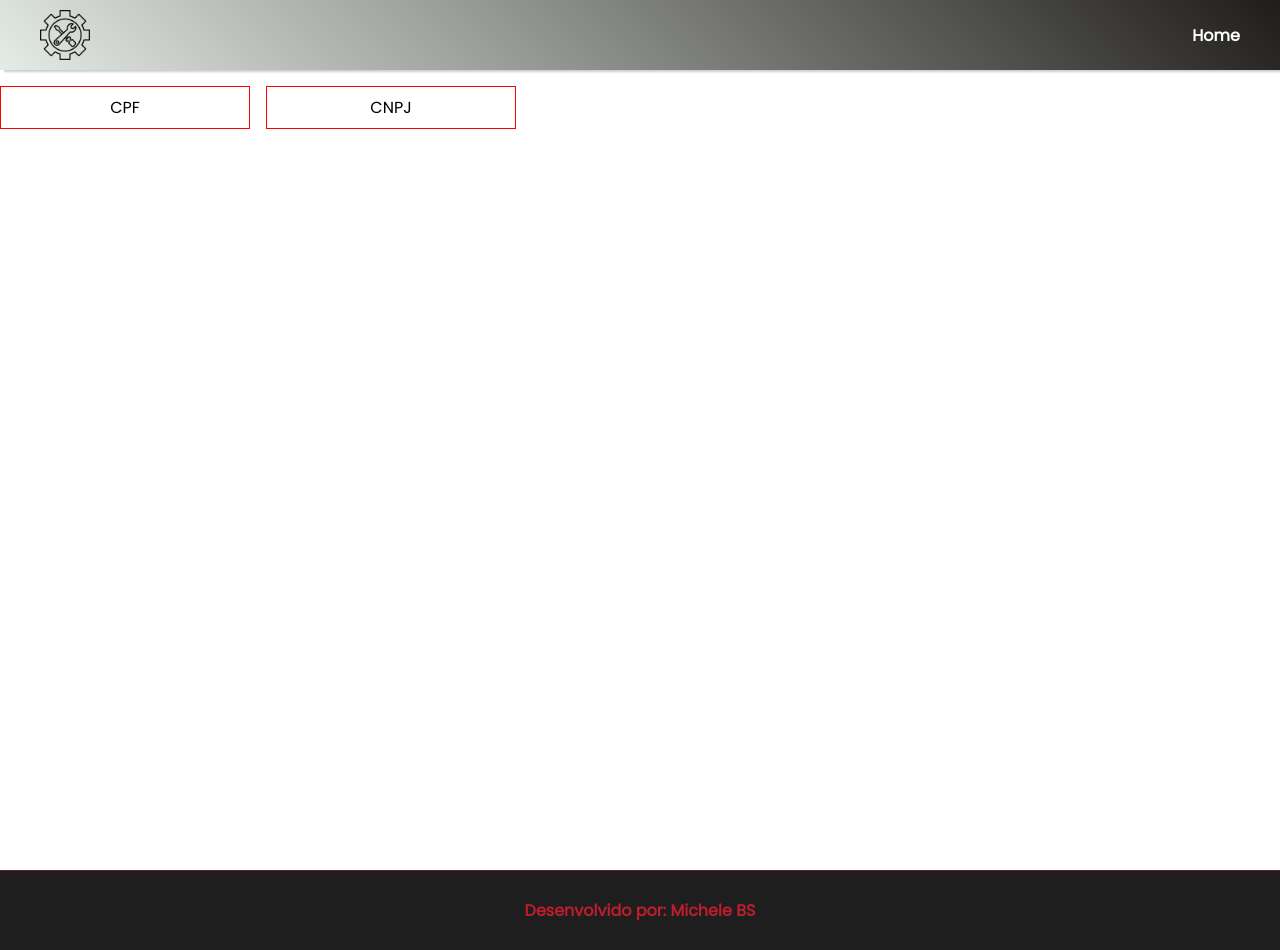
After one commit to michelebswm/projetos-diversos-python-html, a Flask app: page /validadordedocumentos in a window 1280 px wide. The commit adds this page. Run offline with Flask 3, Linux system fonts and the light colour scheme.

Commit message:
validador-docs-inicial

```diff
--- a/miniprojetos/forms.py
+++ b/miniprojetos/forms.py
@@ -65,3 +65,33 @@ class FormConversorUnidades(FlaskForm):
     quantidade = FloatField('Quantidade', validators=([DataRequired(), NumberRange(0, 1E+20)]))
     casas_decimais = IntegerField('Casas decimais', validators=[DataRequired(), NumberRange(min=1, max=12, message='Limite a ser gerado')])
     btn_converter_unidade = SubmitField('Converter')
+
+
+class FormValidadorCpf(FlaskForm):
+    cpf = StringField('CPF', validators=[DataRequired(message='Campo obrigatório')])
+    btn_validar_cpf = SubmitField('Validar')
+
+
+class FormValidadorCnpj(FlaskForm):
+    cnpj = StringField('CNPJ', validators=[DataRequired(message='Campo obrigatório')])
+    btn_validar_cnpj = SubmitField('Validar')
+
+
+class FormValidadorPis(FlaskForm):
+    pis = StringField('PIS', validators=[DataRequired(message='Campo obrigatório')])
+    btn_validar_pis = SubmitField('Validar')
+
+
+class FormValidadorCnh(FlaskForm):
+    cnh = StringField('CNH', validators=[DataRequired(message='Campo obrigatório')])
+    btn_validar_cnh = SubmitField('Validar')
+
+
+class FormValidadorTitulo(FlaskForm):
+    titulo = StringField('Titulo Eleitoral', validators=[DataRequired(message='Campo obrigatório')])
+    btn_validar_titulo = SubmitField('Validar')
+
+
+class FormValidadorRenavam(FlaskForm):
+    renavam = StringField('RENAVAM', validators=[DataRequired(message='Campo obrigatório')])
+    btn_validar_renavam = SubmitField('Validar')
--- a/miniprojetos/routes.py
+++ b/miniprojetos/routes.py
@@ -1,12 +1,13 @@
 from flask import Flask, render_template, url_for, request, flash, session, redirect
 from miniprojetos import app
-from miniprojetos.forms import FormGeradorSenha, FormGeradorCitacao, FormGeradorCitacaoPensador, FormTradutor, FormConversorMoeda, FormConversorUnidades
+from miniprojetos.forms import (FormGeradorSenha, FormGeradorCitacao, FormGeradorCitacaoPensador, FormTradutor, FormConversorMoeda, FormConversorUnidades,
+                                FormValidadorCpf, FormValidadorCnpj, FormValidadorPis, FormValidadorCnh, FormValidadorTitulo, FormValidadorRenavam)
 import requests
 import time
 from googletrans import Translator
 import secrets
 import string
-
+import validate_docbr as valid
 
 
 @app.route("/")
@@ -188,3 +189,70 @@ def conversor_unidades():
         casas_decimais = form_conversorunidades.casas_decimais.data
         conversao, sigla = converte_un(quantidade, unidade_origem, unidade_destino, casas_decimais)
     return render_template('conversorunidades.html', form_conversorunidades=form_conversorunidades, conversao=conversao, sigla=sigla)
+
+
+def validar_cpf(cpf):
+    return valid.CPF().validate(cpf)
+
+def validar_cnpj(cnpj):
+    return valid.CNPJ().validate(cnpj)
+
+def validar_pis(pis):
+    return valid.PIS().validate(pis)
+
+def validar_cnh(cnh):
+    return valid.CNH().validate(cnh)
+
+def validar_TituloEleitoral(titulo):
+    return valid.TituloEleitoral().validate(titulo)
+
+def validar_renavam(renavam):
+    return valid.RENAVAM().validate(renavam)
+
+@app.route('/validadordedocumentos', methods=['GET', 'POST'])
+def validador_documentos():
+    form_validador_cpf = FormValidadorCpf()
+    form_validador_cnpj = FormValidadorCnpj()
+    # form_validador_pis = FormValidadorPis()
+    # form_validador_cnh = FormValidadorCnh()
+    # form_validador_titulo = FormValidadorTitulo()
+    # form_validador_renavam = FormValidadorRenavam()
+
+    validacao_result = {}
+
+    if form_validador_cpf.validate_on_submit() and 'btn_validar_cpf' in request.form:
+        cpf = form_validador_cpf.cpf.data
+        validacao_result['cpf'] = ('CPF válido!' if validar_cpf(cpf) else 'CPF inválido!')
+        print(validacao_result['cpf'])
+        print(validacao_result)
+    if form_validador_cnpj.validate_on_submit() and 'btn_validar_cnpj' in request.form:
+        cnpj = form_validador_cnpj.cnpj.data
+        validacao_result['cnpj'] = ('CNPJ válido!' if validar_cnpj(cnpj) else 'CNPJ inválido!')
+        print(validacao_result['cnpj'])
+        print(validacao_result)
+        pass
+    #
+    # if form_validador_pis.validate_on_submit() and 'btn_validar_pis' in request.form:
+    #     # Lógica de validação de PIS
+    #     pass
+    #
+    # if form_validador_cnh.validate_on_submit() and 'btn_validar_cnh' in request.form:
+    #     # Lógica de validação de CNH
+    #     pass
+    #
+    # if form_validador_titulo.validate_on_submit() and 'btn_validar_titulo' in request.form:
+    #     # Lógica de validação de Título Eleitoral
+    #     pass
+    #
+    # if form_validador_renavam.validate_on_submit() and 'btn_validar_renavam' in request.form:
+    #     # Lógica de validação de RENAVAM
+    #     pass
+
+    return render_template('validadordedocumentos.html',
+                           form_validador_cpf=form_validador_cpf,
+                           form_validador_cnpj=form_validador_cnpj,
+                           # form_validador_pis=form_validador_pis,
+                           # form_validador_cnh=form_validador_cnh,
+                           # form_validador_titulo=form_validador_titulo,
+                           # form_validador_renavam=form_validador_renavam,
+                           validacao_result =validacao_result )
--- /dev/null
+++ b/miniprojetos/static/css/style-validadordedocumentos.css
@@ -0,0 +1,31 @@
+.container-validdoc {
+	min-height: 100vh;
+}
+
+.content-forms {
+	display: flex;
+	gap: 1rem;
+}
+
+.form-validdocs {
+	display: flex;
+	flex-wrap: wrap;
+}
+
+.item-validdocs {
+	text-align: center;
+	margin: 1rem 0;
+	padding: 0.5rem;
+	border: 1px solid red;
+	min-width: 250px;
+	cursor: pointer;
+}
+
+.content-item-renavam,
+.content-item-titulo,
+.content-item-cnh,
+.content-item-pis,
+.content-item-cnpj,
+.content-item-cpf {
+	display: none;
+}
--- a/miniprojetos/static/css/style.css
+++ b/miniprojetos/static/css/style.css
@@ -110,6 +110,11 @@ a {
 	color: #fff;
 }
 
+.docs {
+	background-color: #3d5a80;
+	color: #fff;
+}
+
 /* Estilização Navbar */
 header {
 	padding: 10px 40px;
--- /dev/null
+++ b/miniprojetos/static/js/style-validdocs.js
@@ -0,0 +1,94 @@
+function ativaFormularioCpf() {
+	const contentCpf = document.querySelector(".content-item-cpf");
+	if (
+		contentCpf.style.display === "none" ||
+		contentCpf.style.display === ""
+	) {
+		contentCpf.style.display = "block";
+	} else {
+		contentCpf.style.display = "none";
+	}
+}
+
+function ativaFormularioCnpj() {
+	const contentCnpj = document.querySelector(".content-item-cnpj");
+
+	if (
+		contentCnpj.style.display === "none" ||
+		contentCnpj.style.display === ""
+	) {
+		contentCnpj.style.display = "block";
+	} else {
+		contentCnpj.style.display = "none";
+	}
+}
+
+function ativaFormularioPis() {
+	const contentPis = document.querySelector(".content-item-pis");
+
+	if (
+		contentPis.style.display === "none" ||
+		contentPis.style.display === ""
+	) {
+		contentPis.style.display = "block";
+	} else {
+		contentPis.style.display = "none";
+	}
+}
+
+function ativaFormularioCnh() {
+	const contentCnh = document.querySelector(".content-item-cnh");
+
+	if (
+		contentCnh.style.display === "none" ||
+		contentCnh.style.display === ""
+	) {
+		contentCnh.style.display = "block";
+	} else {
+		contentCnh.style.display = "none";
+	}
+}
+
+function ativaFormularioTitulo() {
+	const contentTitulo = document.querySelector(".content-item-titulo");
+
+	if (
+		contentTitulo.style.display === "none" ||
+		contentTitulo.style.display === ""
+	) {
+		contentTitulo.style.display = "block";
+	} else {
+		contentTitulo.style.display = "none";
+	}
+}
+
+function ativaFormularioRenavam() {
+	const contentRenavam = document.querySelector(".content-item-renavam");
+
+	if (
+		contentRenavam.style.display === "none" ||
+		contentRenavam.style.display === ""
+	) {
+		contentRenavam.style.display = "block";
+	} else {
+		contentRenavam.style.display = "none";
+	}
+}
+
+const btn_cpf = document.getElementById("item-cpf");
+btn_cpf.addEventListener("click", ativaFormularioCpf);
+
+const btn_cnpj = document.getElementById("item-cnpj");
+btn_cnpj.addEventListener("click", ativaFormularioCnpj);
+
+const btn_pis = document.getElementById("item-pis");
+btn_pis.addEventListener("click", ativaFormularioPis);
+
+const btn_cnh = document.getElementById("item-cnh");
+btn_cnh.addEventListener("click", ativaFormularioCnh);
+
+const btn_titulo = document.getElementById("item-titulo");
+btn_titulo.addEventListener("click", ativaFormularioTitulo);
+
+const btn_renavam = document.getElementById("item-renavam");
+btn_renavam.addEventListener("click", ativaFormularioRenavam);
--- a/miniprojetos/templates/painel.html
+++ b/miniprojetos/templates/painel.html
@@ -7,7 +7,7 @@
             <li class="item-projects moeda"><a href="{{ url_for('converte_moedas') }} ">Conversor de Moedas</a></li>
             <li class="item-projects medida"><a href="{{ url_for('conversor_unidades') }}">Conversor de Unidades</a></li>
             <li class="item-projects">Cotação Moeda</li>
-            <li class="item-projects">Validador de CPF</li>
+            <li class="item-projects docs"><a href="{{ url_for('validador_documentos') }}">Validador de Documentos</a></li>
             <li class="item-projects">Organizador de Arquivo</li>
             <li class="item-projects">Contagem Regressiva</li>
             <li class="item-projects">Gerador de Gráficos</li>
--- /dev/null
+++ b/miniprojetos/templates/validadordedocumentos.html
@@ -0,0 +1,57 @@
+{% extends 'base.html' %}
+
+{% block head %}
+<link rel="stylesheet" href="{{ url_for('static', filename='css/style-validadordedocumentos.css') }}">
+<link rel="stylesheet" href="https://fonts.googleapis.com/css2?family=Material+Symbols+Outlined:opsz,wght,FILL,GRAD@48,400,0,0" />
+
+{% endblock %}
+
+{% block body %}
+<div class="container-validdoc">
+    <div class="content-forms">
+        <form method="POST" action="" class="form-validdocs">
+            {{ form_validador_cpf.csrf_token }}
+            <section>
+                <div class="item-validdocs" id="item-cpf">
+                    CPF
+                </div>
+                <div class="content-item-cpf">
+                    <div class="group-validdocs">
+                    {{ form_validador_cpf.cpf.label(class='label-form-validdocs') }}
+                    {{ form_validador_cpf.cpf(class='input-form-validdocs') }}
+                    </div>
+                     <div class="group-validdocs">
+                        {{ form_validador_cpf.btn_validar_cpf(class='btn-form-validdocs') }}
+                    </div>
+                </div>
+                {% if validacao_result.get('cpf') %}
+                    <div class="result">
+                        {{ validacao_result['cpf'] }}
+                    </div>
+                {% endif %}
+            </section>
+        </form>
+        <form method="POST" action="" class="form-validdocs">
+            {{ form_validador_cnpj.csrf_token }}
+            <section>
+                <div class="item-validdocs" id="item-cnpj">
+                        CNPJ
+                </div>
+                <div class="content-item-cnpj">
+                    <div class="group-validdocs">
+                    {{ form_validador_cnpj.cnpj.label(class='label-form-validdocs') }}
+                    {{ form_validador_cnpj.cnpj(class='input-form-validdocs') }}
+                    </div>
+                     <div class="group-validdocs">
+                        {{ form_validador_cnpj.btn_validar_cnpj(class='btn-form-validdocs') }}
+                    </div>
+                </div>
+                {% if validacao_result.get('cnpj') %}
+                    {{ validacao_result['cnpj'] }}
+                {% endif %}
+            </section>
+        </form>
+    </div>
+</div>
+<script src="{{url_for('static', filename='/js/style-validdocs.js')}}"></script>
+{% endblock %}
```
